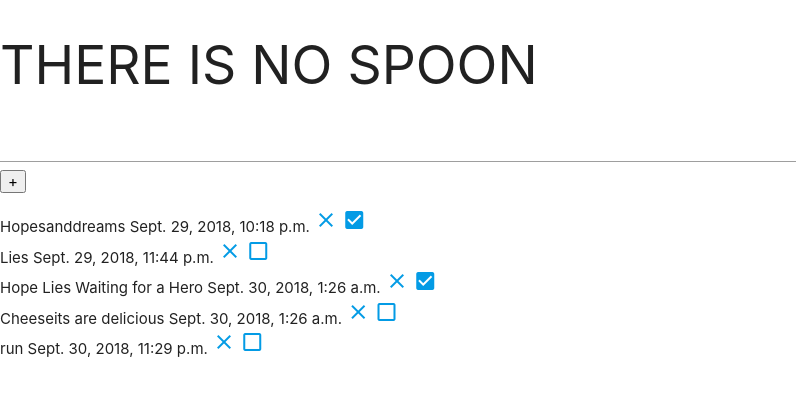
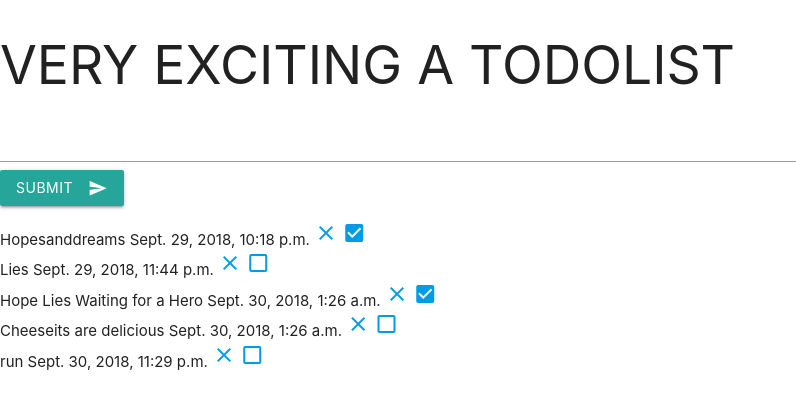
Before and after one commit to chrislupdx/todo_django, a Django app: page / in a window 1280 px wide. Shown: the top 409 px of the page, without its empty margins (0-796 px from the left). Run offline with Django 3.2, Linux system fonts and the light colour scheme; data comes from the database, SQL or seed files in the repository; both versions use the stored data as it was after the commit.

Commit message:
materialized the page, todo list working and sending stuff, next is user accounts

```diff
--- a/todoapp/models.py
+++ b/todoapp/models.py
@@ -7,7 +7,7 @@ from django.forms import ModelForm
 
 class Todo(models.Model):
 	user = models.ForeignKey(User, on_delete=models.CASCADE)
-	body = models.TextField(null=True, blank=True)
+	body = models.CharField(max_length=250, null=True, blank=True)
 	finished = models.BooleanField(default=False)
 	create_date = models.DateTimeField(default=datetime.now())
 
--- a/todoapp/templates/todoapp/add_todo.html
+++ b/todoapp/templates/todoapp/add_todo.html
@@ -4,5 +4,9 @@
     {% csrf_token %}
     {{ form }}
 	<input type="text" name="todo_text"/>
-	<button type="submit">+</button>
+
+ <button class="btn waves-effect waves-light" type="submit" name="action">Submit
+    <i class="material-icons right">send</i>
+  </button>
+
 </form>
--- a/todoapp/templates/todoapp/index.html
+++ b/todoapp/templates/todoapp/index.html
@@ -4,7 +4,7 @@
 
 
 {% block content%}
-<h2>THERE IS NO SPOON</h2>
+<h2>VERY EXCITING A TODOLIST</h2>
 {%include "todoapp/add_todo.html" %}
 {%include "todoapp/todo_display.html" %}
 {% endblock %}
```
Also changed, not shown: db.sqlite3, todoapp/migrations/0004_auto_20180930_2329.py (added).
